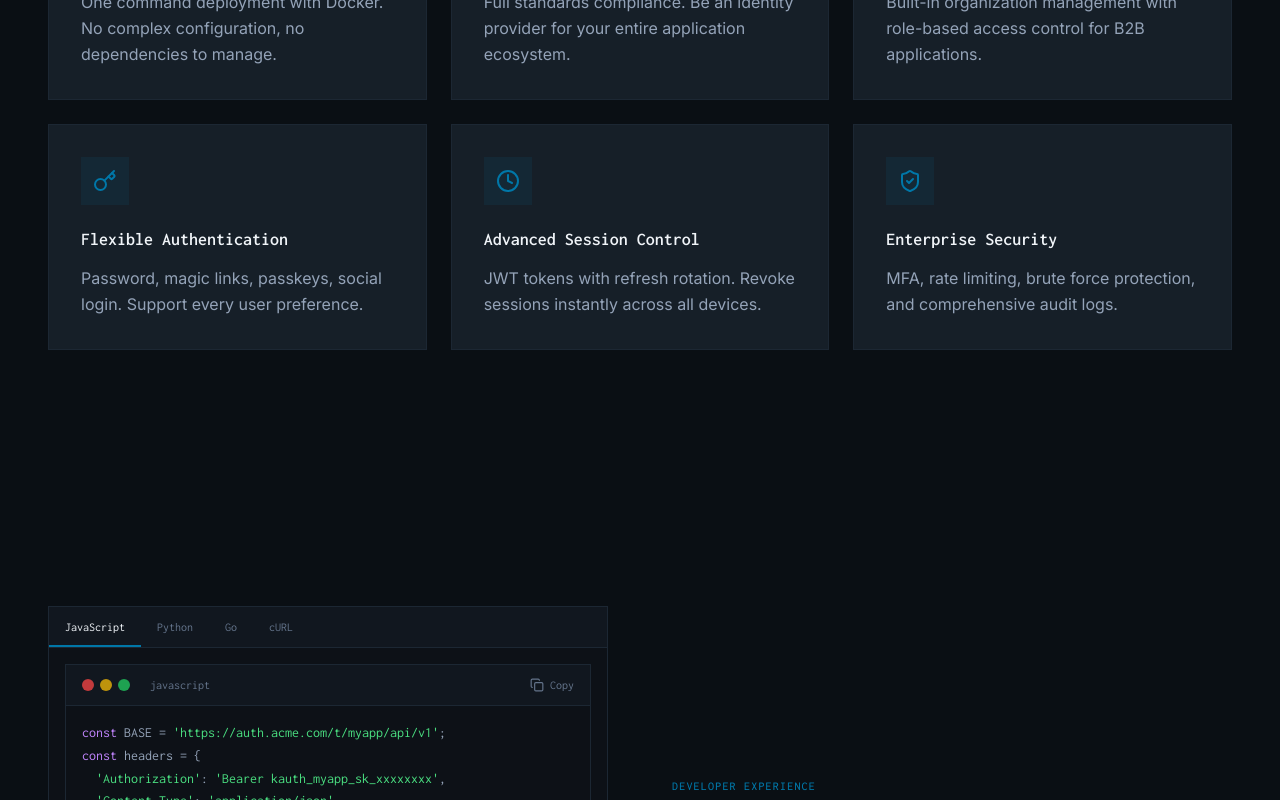
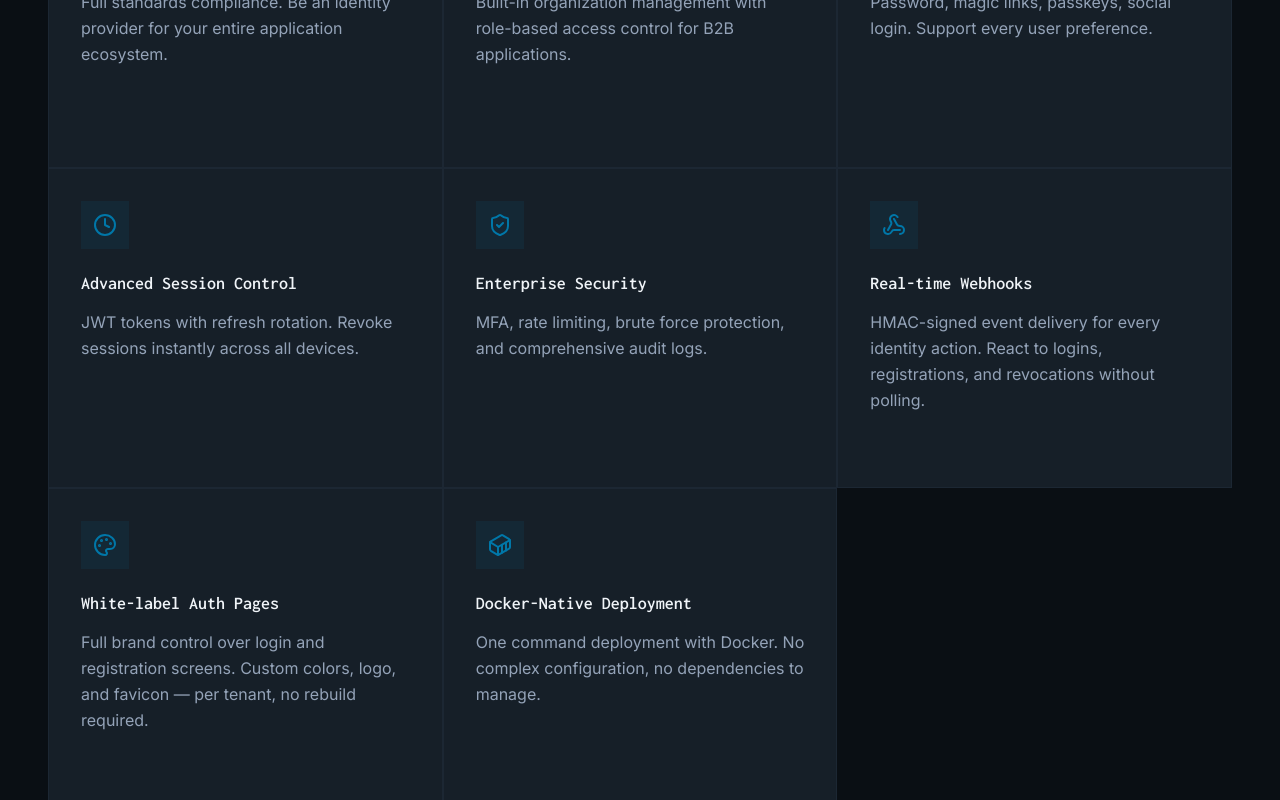
Before and after one commit to InumanSoul/kotauth-website, a React (Vite) app: page / in a window 1280 px wide. Shown: the part 1300-2100 px from the top of the page. Built offline with nearby package versions, Linux system fonts and the light colour scheme.

Commit message:
Update with new information

```diff
--- a/src/components/FeatureCard.tsx
+++ b/src/components/FeatureCard.tsx
@@ -10,11 +10,7 @@ interface FeatureCardProps {
 export function FeatureCard({ icon: Icon, title, description }: FeatureCardProps) {
   return (
     <motion.div
-      className="group p-8 bg-kotauth-surface-1 border border-kotauth-surface-2 transition-all duration-300"
-      whileHover={{
-        y: -4,
-        transition: { duration: 0.3, ease: [0.16, 1, 0.3, 1] as const }
-      }}
+      className="group p-8 bg-kotauth-surface-1 border border-kotauth-surface-2 transition-all duration-300 min-h-80"
     >
       <div className="mb-5">
         <motion.div
--- a/src/pages/RoadmapPage.tsx
+++ b/src/pages/RoadmapPage.tsx
@@ -68,7 +68,7 @@ const shippedPhases: Phase[] = [
       'TOTP MFA (RFC 6238) with QR enrollment, verification, and recovery codes',
       'MFA policy per workspace: optional, required, required_for_admins',
       'REST API v1 — 30+ endpoints, OpenAPI 3.1 spec, Swagger UI',
-      'Per-tenant branding — logo, primary color, workspace name on all auth pages',
+      'Per-tenant white-label theming — TenantTheme injects 9 CSS custom properties server-side into every auth page; 3 built-in presets (DEFAULT dark, LIGHT, SIMPLE rounded); custom logo and favicon per workspace; no rebuild required',
     ],
   },
   {
@@ -86,12 +86,15 @@ const shippedPhases: Phase[] = [
   },
   {
     number: 5,
-    title: 'Documentation & Release',
-    tagline: 'The external surface that makes adoption possible',
+    title: 'Frontend Architecture & Documentation',
+    tagline: 'The build pipeline, brand surface, and external docs that make adoption possible',
     items: [
+      'Two-bundle CSS build pipeline — LightningCSS (Rust native) compiles kotauth-admin.css (fixed dark theme) and kotauth-auth.css (no :root defaults — tokens injected at runtime by TenantTheme)',
+      '3-stage Docker build — Stage 1: Node/LightningCSS; Stage 2: Gradle fat JAR (CSS injected before JAR assembly); Stage 3: eclipse-temurin:17-jre runtime (~85 MB, no Node or Gradle)',
+      'Public documentation site — Astro Starlight; 29 pages covering API reference, auth flows, OIDC/OAuth2 protocol, deployment, webhooks, and white-label theming',
+      'Marketing website — React + Vite + Tailwind; feature grid, roadmap, and public-facing brand presence',
       'README with Docker quickstart — running in under five minutes',
       'Full environment variable reference with production guidance',
-      'React SPA + TanStack Router integration guide (oidc-client-ts, auth guards, silent refresh)',
       'CONTRIBUTING guide — local setup, architecture constraints, migration conventions',
       'Security hardening: cookie.secure derived from KAUTH_BASE_URL at startup',
     ],
@@ -209,7 +212,7 @@ export function RoadmapPage() {
               { label: 'Phases Shipped', value: '6' },
               { label: 'DB Migrations', value: '21' },
               { label: 'REST Endpoints', value: '30+' },
-              { label: 'Architecture ADRs', value: '21' },
+              { label: 'Architecture ADRs', value: '23' },
             ].map((stat) => (
               <div key={stat.label} className="text-center sm:text-left">
                 <p className="text-2xl font-bold text-kotauth-text-primary font-mono">{stat.value}</p>
@@ -308,7 +311,7 @@ export function RoadmapPage() {
           >
             <span className="eyebrow mb-3 block">Architecture</span>
             <h2 className="text-2xl sm:text-3xl font-semibold text-kotauth-text-primary font-mono mb-3">
-              21 Architecture Decision Records
+              23 Architecture Decision Records
             </h2>
             <p className="text-kotauth-text-secondary max-w-xl">
               Key decisions made during development, documented for contributors and auditors.
@@ -347,6 +350,8 @@ export function RoadmapPage() {
                   { id: '19', decision: 'API keys use SHA-256, not bcrypt', rationale: '256-bit key entropy makes brute force infeasible; SHA-256 eliminates bcrypt latency per call' },
                   { id: '20', decision: 'API key prefix stored for display — first 16 chars of raw key', rationale: 'Human-friendly identification in admin UI without exposing the full credential' },
                   { id: '21', decision: 'Swagger UI loaded from CDN, not bundled', rationale: 'Saves ~7 MB from the fat JAR; no new Gradle dependencies required' },
+                  { id: '22', decision: 'Auth CSS carries no :root defaults — TenantTheme injects all tokens server-side at render time', rationale: 'Enables per-tenant theming with zero client-side JS; theme changes take effect on next page load with no rebuild' },
+                  { id: '23', decision: 'LightningCSS (Rust native) compiled in a dedicated Docker stage before the Gradle build', rationale: 'Produces minified, cross-browser bundles without Node.js in the JRE runtime image; CSS output is injected into the JAR during Stage 2' },
                 ].map((adr) => (
                   <tr key={adr.id} className="border-b border-kotauth-surface-1 hover:bg-kotauth-surface-1/40 transition-colors">
                     <td className="py-3 pr-6 text-kotauth-primary text-xs">ADR-{adr.id}</td>
--- a/src/sections/FeaturesGrid.tsx
+++ b/src/sections/FeaturesGrid.tsx
@@ -4,17 +4,14 @@ import {
   Building2,
   Key,
   Clock,
-  ShieldCheck
+  ShieldCheck,
+  Webhook,
+  Palette,
 } from 'lucide-react';
 import { FeatureCard } from '@/components/FeatureCard';
 import { AnimatedSection, StaggerContainer, StaggerItem } from '@/components/AnimatedSection';
 
 const features = [
-  {
-    icon: Container,
-    title: 'Docker-Native Deployment',
-    description: 'One command deployment with Docker. No complex configuration, no dependencies to manage.',
-  },
   {
     icon: Shield,
     title: 'OAuth 2.0 & OpenID Connect',
@@ -40,6 +37,21 @@ const features = [
     title: 'Enterprise Security',
     description: 'MFA, rate limiting, brute force protection, and comprehensive audit logs.',
   },
+  {
+    icon: Webhook,
+    title: 'Real-time Webhooks',
+    description: 'HMAC-signed event delivery for every identity action. React to logins, registrations, and revocations without polling.',
+  },
+  {
+    icon: Palette,
+    title: 'White-label Auth Pages',
+    description: 'Full brand control over login and registration screens. Custom colors, logo, and favicon — per tenant, no rebuild required.',
+  },
+  {
+    icon: Container,
+    title: 'Docker-Native Deployment',
+    description: 'One command deployment with Docker. No complex configuration, no dependencies to manage.',
+  },
 ];
 
 export function FeaturesGrid() {
@@ -59,7 +71,7 @@ export function FeaturesGrid() {
 
         {/* Features Grid */}
         <StaggerContainer
-          className="grid sm:grid-cols-2 lg:grid-cols-3 gap-6"
+          className="grid sm:grid-cols-2 lg:grid-cols-3 gap-0"
           staggerDelay={0.1}
         >
           {features.map((feature, index) => (
```
Also changed, not shown: 1 other file (tests, documents, lock files or other folders).
